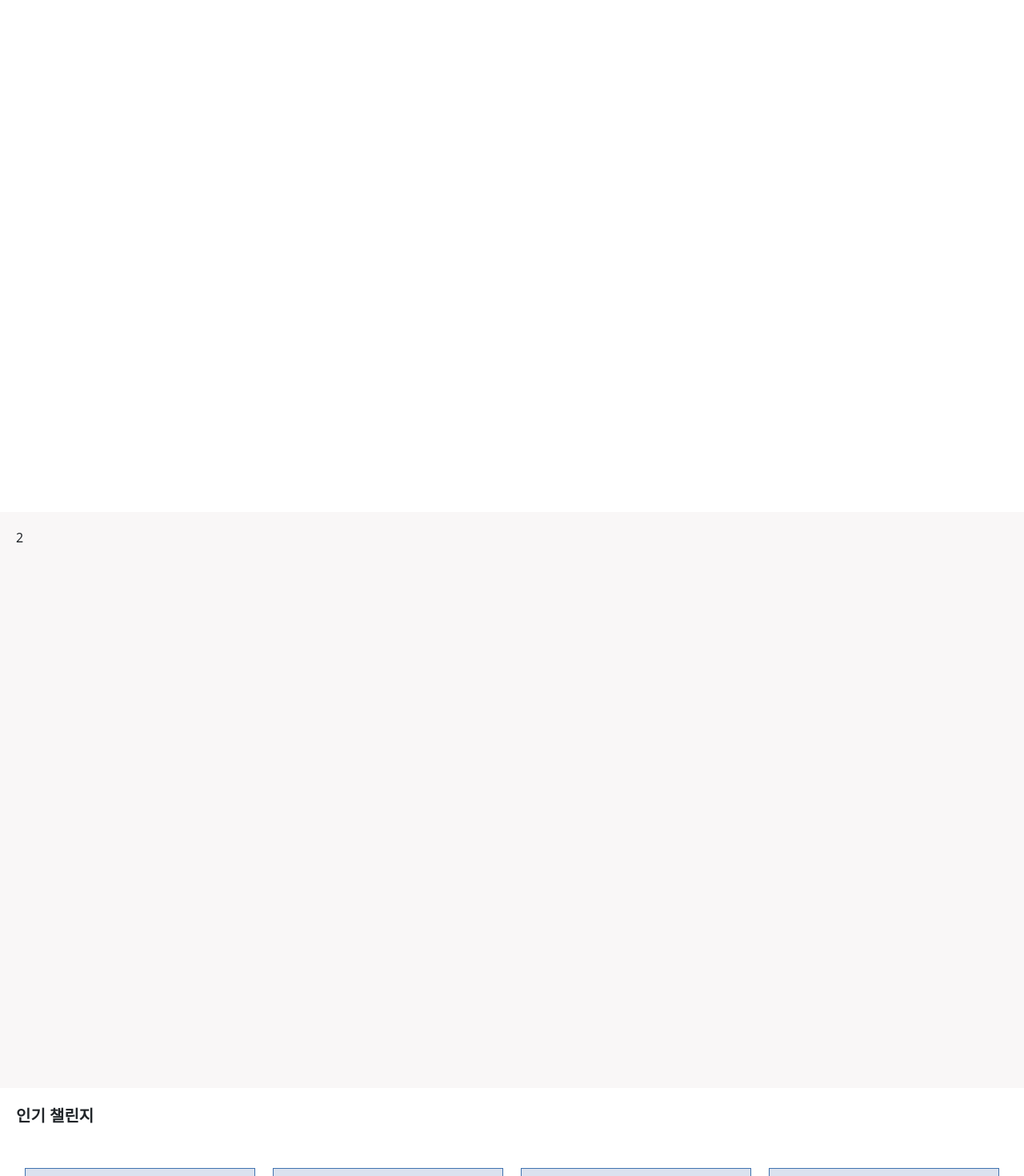
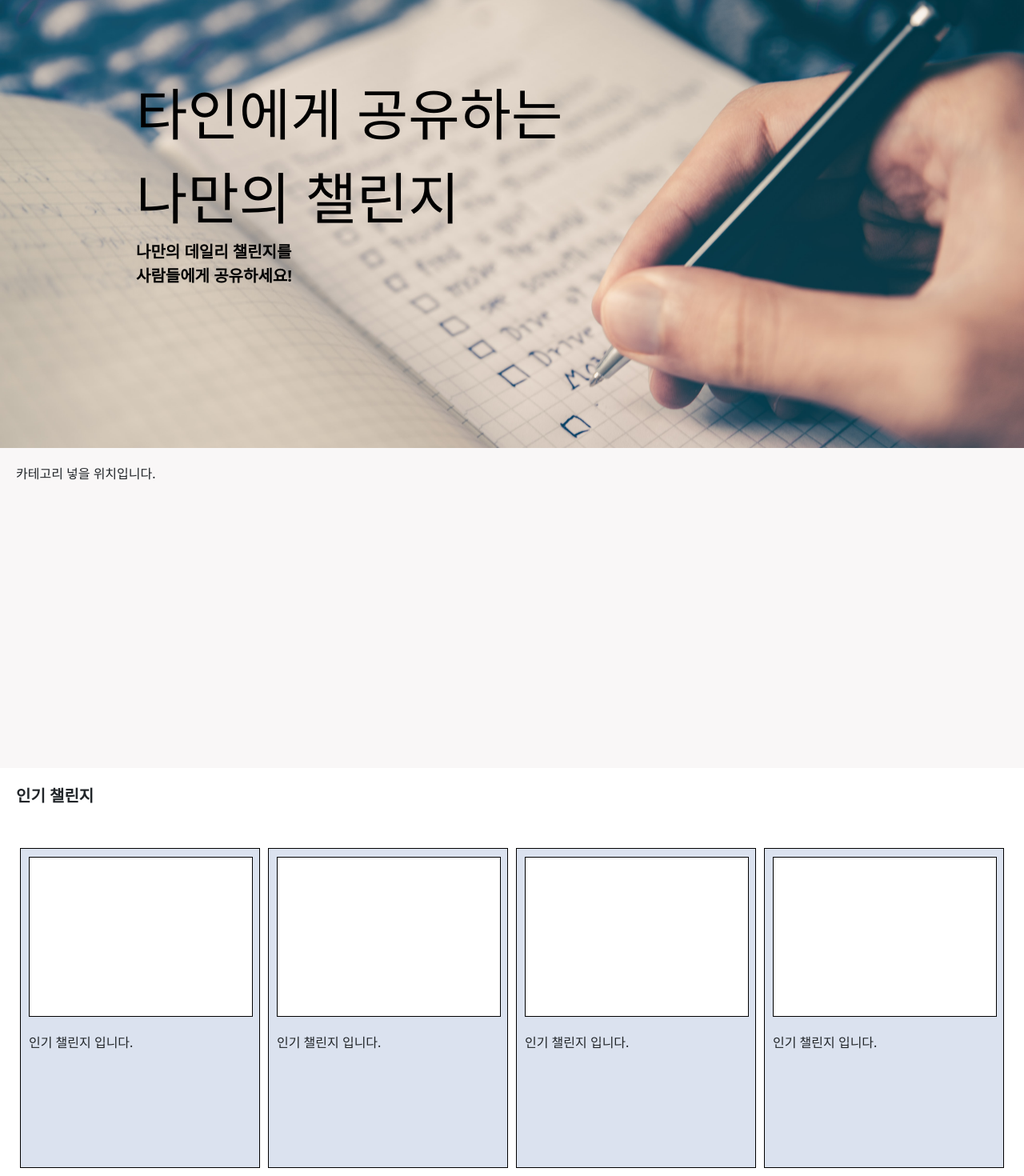
Before and after one commit to dallenge/Front, a React (Create React App) app: page / in a window 1280 px wide. Shown: the part 180-1650 px from the top of the page at 80% size. Built offline with nearby package versions, Linux system fonts and the light colour scheme.

Commit message:
💄 Design : 메인페이지 UI 수정

```diff
--- a/src/Routes/Home.tsx
+++ b/src/Routes/Home.tsx
@@ -1,32 +1,39 @@
 import React from 'react';
 import styled from 'styled-components';
 
-const Card = styled.div<{ backgroundColor: string; height: string }>`
+const Card = styled.div<{ background: string; height: string }>`
   width: 100%;
   height: ${(props) => props.height};
-  background-color: ${(props) => props.backgroundColor};
+  background: ${(props) => props.background};
   padding: 20px;
   display: flex;
   justify-content: flex-start;
+  background-size: cover;
 `;
-
-const PopularChallenge = styled.div`
-  height: 400px;
-  width: 18rem;
-  border: 1px solid var(--color-blue);
-  background: var(--color-sky);
-`;
-
 function Home() {
   return (
     <div>
-      <Card backgroundColor="white" height="90vh">
-        1
+      <Card background="url('/main.jpg')" height="80vh">
+        <div
+          style={{
+            display: 'flex',
+            flexDirection: 'column',
+            alignItems: 'flex-start',
+            margin: '150px',
+            color: 'black',
+            fontSize: '70px',
+          }}
+        >
+          <div>타인에게 공유하는</div>
+          <div>나만의 챌린지</div>
+          <div style={{ fontSize: '20px', color: 'black', fontWeight: 'bold' }}>나만의 데일리 챌린지를</div>
+          <div style={{ fontSize: '20px', color: 'black', fontWeight: 'bold' }}>사람들에게 공유하세요!</div>
+        </div>
       </Card>
-      <Card backgroundColor="var(--color-white)" height="90vh">
-        2
+      <Card background="var(--color-white)" height="50vh">
+        카테고리 넣을 위치입니다.
       </Card>
-      <Card backgroundColor="white" height="600px">
+      <Card background="white" height="600px">
         <div style={{ width: '100vw', display: 'flex', flexDirection: 'column', alignItems: 'flex-start' }}>
           <div style={{ fontSize: '20px', fontWeight: '600' }}>인기 챌린지</div>
           <div style={{ width: '100%', display: 'flex', marginTop: '50px', justifyContent: 'space-around' }}>
@@ -40,5 +47,24 @@ function Home() {
     </div>
   );
 }
+function PopularChallenge() {
+  return (
+    <div
+      style={{
+        height: '400px',
+        width: '300px',
+        border: ' 1px solid black',
+        background: ' var(--color-sky)',
+        display: 'flex',
+        flexDirection: 'column',
+        alignItems: 'flex-start',
+        padding: '10px',
+      }}
+    >
+      <div style={{ height: '200px', width: '280px', background: 'white', border: '1px solid black' }}></div>
+      <div style={{ marginTop: '20px' }}>인기 챌린지 입니다.</div>
+    </div>
+  );
+}
 
 export default Home;
```
Also changed, not shown: public/main.jpg (added).
